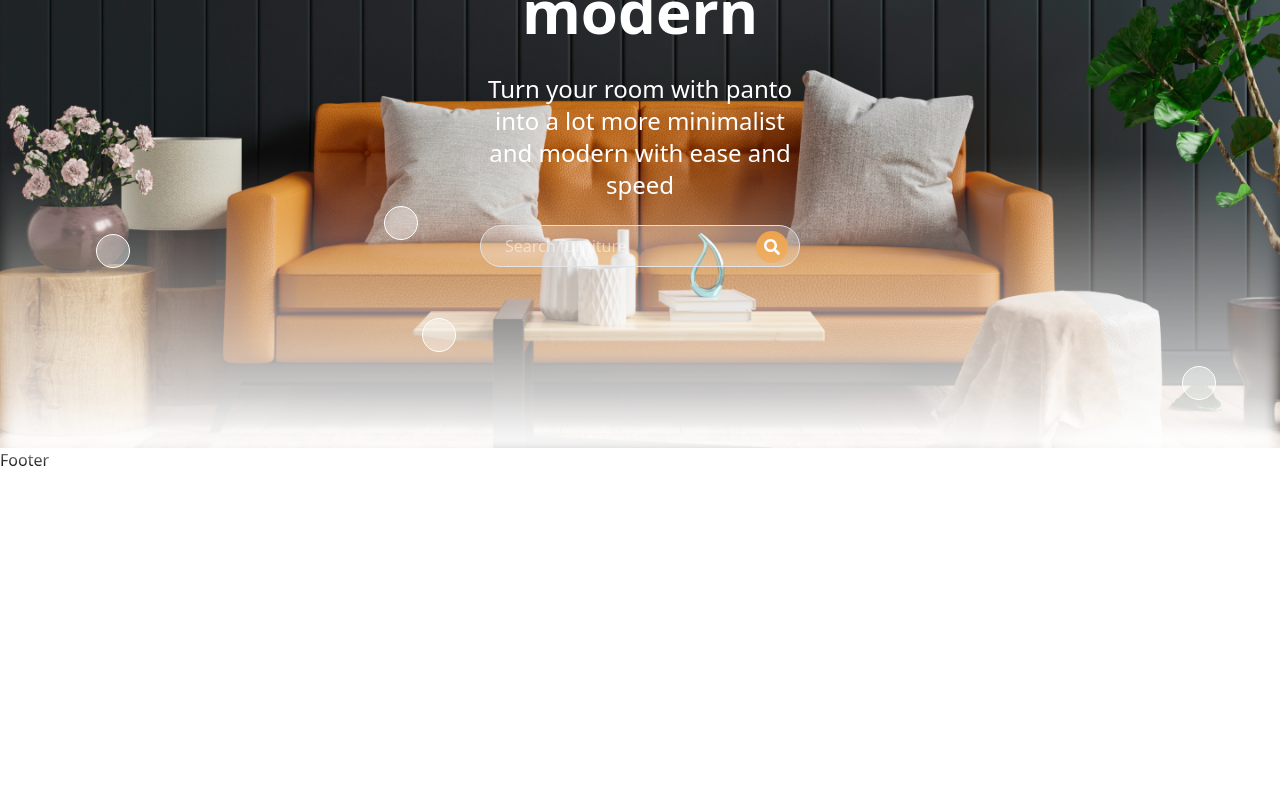
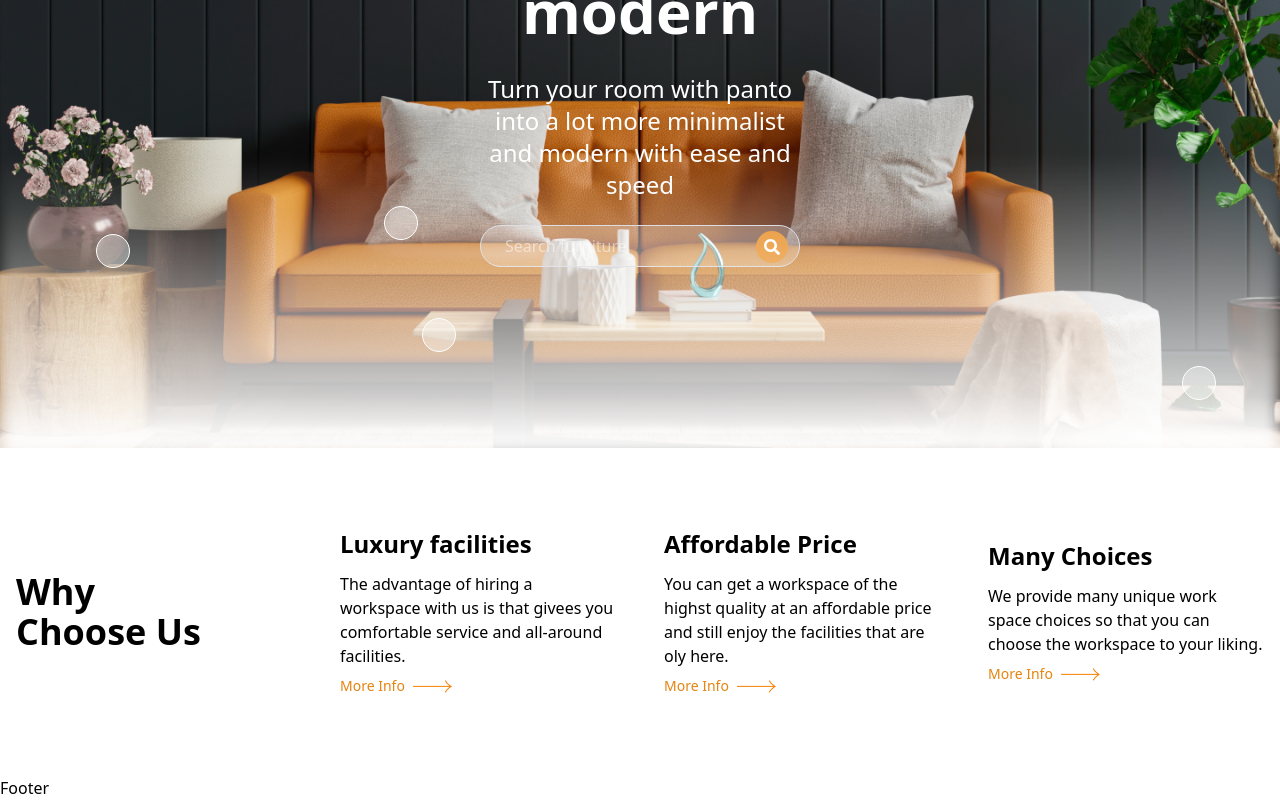
Before and after one commit to khanRabiul/panto, a React (Vite) app: page / in a window 1280 px wide. Shown: the part 352-1152 px from the top of the page. Before the commit the page ends 824 px from the top, so only its background shows below. Built offline with nearby package versions, Linux system fonts and the light colour scheme.

Commit message:
[WhyChoose, Button] whychoose section and reuseable button

```diff
--- /dev/null
+++ b/src/components/Button.jsx
@@ -0,0 +1,11 @@
+import btnIcon from '../assets/button-icon.png'
+
+const Button = ({text}) => {
+  return (
+    <button className="text-primary text-sm flex items-center justify-center gap-2 cursor-pointer">
+      {text} <img src={btnIcon} alt="button icon" />
+    </button>
+  );
+};
+
+export default Button;
--- a/src/components/page/home/Home.jsx
+++ b/src/components/page/home/Home.jsx
@@ -1,9 +1,11 @@
 import Hero from "./Hero";
+import WhyChoose from "./WhyChoose";
 
 const HomePage = () => {
   return (
     <>
-    <Hero />
+      <Hero />
+      <WhyChoose />
     </>
   );
 };
--- /dev/null
+++ b/src/components/page/home/WhyChoose.jsx
@@ -0,0 +1,37 @@
+import Button from "../../Button";
+
+const WhyChoose = () => {
+  return (
+    <section className="section-container">
+      <div className="my-4 grid grid-cols-1 sm:grid-cols-2 lg:grid-cols-4 items-center gap-8 md:gap-12 text-left">
+        <div>
+          <h2 className="text-4xl font-bold">
+            Why <br />
+            Choose Us
+          </h2>
+        </div>
+        <div>
+          <h3 className="text-2xl font-semibold mb-3">Luxury facilities</h3>
+          <p className="text-base mb-2">
+            The advantage of hiring a workspace with us is that givees you comfortable service and all-around facilities.
+          </p>
+          <Button text="More Info" />
+        </div>
+        <div>
+          <h3 className="text-2xl font-semibold mb-3">Affordable Price</h3>
+          <p className="text-base mb-2">
+            You can get a workspace of the highst quality at an affordable price and still enjoy the facilities that are oly here.
+          </p>
+          <Button text="More Info" />
+        </div>
+        <div>
+          <h3 className="text-2xl font-semibold mb-3">Many Choices</h3>
+          <p className="text-base mb-2">We provide many unique work space choices so that you can choose the workspace to your liking.</p>
+          <Button text="More Info" />
+        </div>
+      </div>
+    </section>
+  );
+};
+
+export default WhyChoose;
--- a/src/index.css
+++ b/src/index.css
@@ -4,10 +4,15 @@
 
 @custom-variant dark (&:where(.dark, .dark *));
 
-@theme{
+@theme {
   --color-primary: #E58411;
   --color-secondary: #1E1E1E;
   --color-secondary-bg: #F7F7F7;
+  --font-poppins: "Poppins", sans-serif;
+}
 
-  --font-poppins:"Poppins", sans-serif;
+@layer components {
+  .section-container {
+    @apply max-w-screen-2xl container mx-auto flex justify-between items-center px-4 py-16
+  }
 }
```
